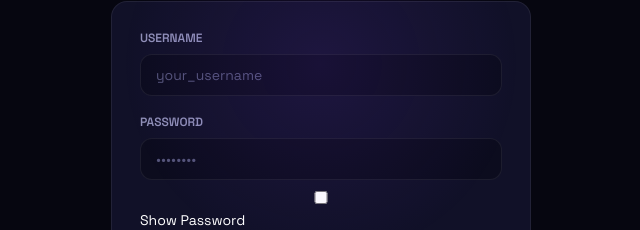
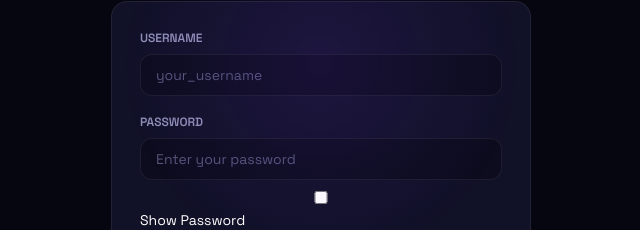
Before and after one commit to ashishsharma36058-oss/E-Learning-with-Gamification, a React (Vite) app: page /login in a window 1280 px wide. Shown: the part 296-526 px from the top of the page, without its empty margins (319-959 px from the left). Built offline with nearby package versions, Linux system fonts and the light colour scheme.

Commit message:
Update Auth.jsx

```diff
--- a/src/pages/Auth.jsx
+++ b/src/pages/Auth.jsx
@@ -20,7 +20,7 @@ function AuthPage({ mode }) {
     if (!form.username.trim()) e.username = 'Username is required'
     if (!isLogin && !form.email.trim()) e.email = 'Email is required'
     if (!form.password) e.password = 'Password is required'
-    if (!isLogin && form.password.length < 8) e.password = 'Minimum 8 characters required'
+
     setErrors(e)
     return Object.keys(e).length === 0
   }
@@ -149,7 +149,7 @@ return (
               <input
                 type={showPassword ? 'text' : 'password'}
                 onKeyDown={e => e.key === 'Enter' && submit()}
-                placeholder={isLogin ? '••••••••' : 'Min 8 chars · 1 uppercase · 1 number'}
+                placeholder="Enter your password"
                 autoComplete={isLogin ? 'current-password' : 'new-password'}
                 style={errors.password ? { borderColor: 'var(--red)' } : {}}
               />
```
